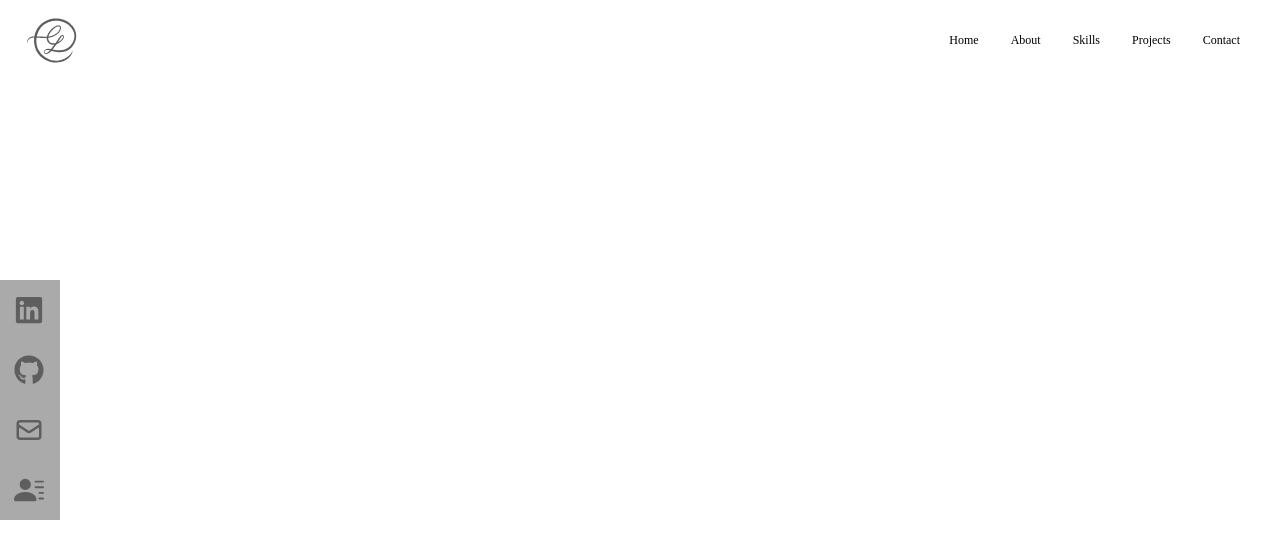
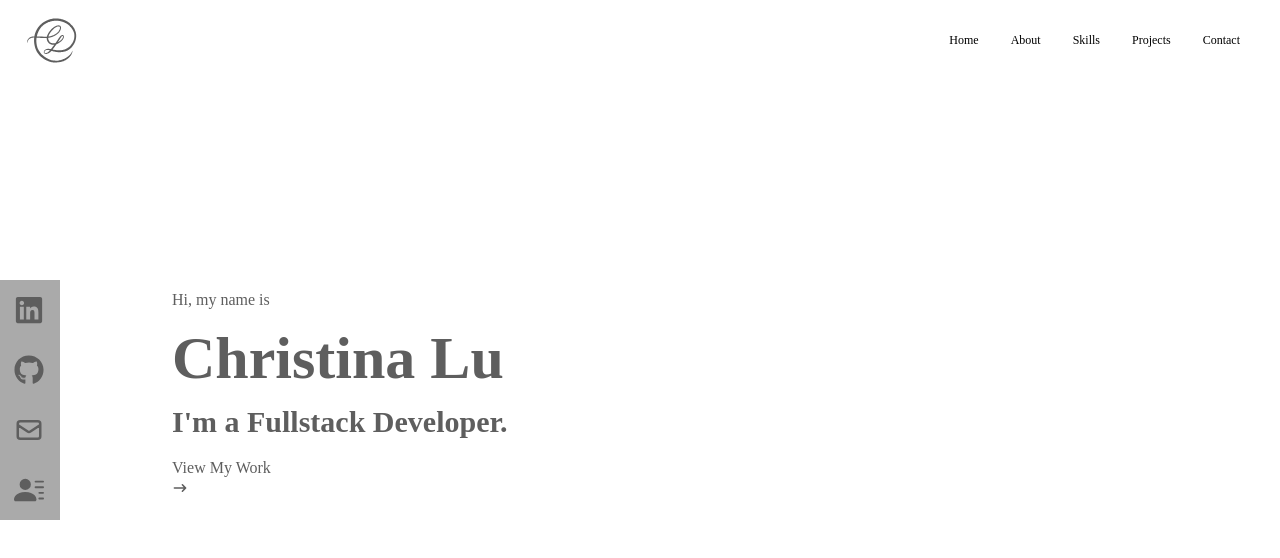
Before and after one commit to christinalu3799/react-portfolio, a React (Create React App) app: page / in a window 1280 px wide. Shown: the top 558 px of the page. Built offline with nearby package versions, Linux system fonts and the light colour scheme.

Commit message:
added home page

```diff
--- a/src/components/Home.jsx
+++ b/src/components/Home.jsx
@@ -1,10 +1,18 @@
 import React from 'react'
-import {hiArrowNarrowRight} from 'react-icons/hi'
+import {HiArrowNarrowRight} from 'react-icons/hi'
 
 const Home = () => {
   return (
-    <div className='w-full h-screen bg-[#ffffff]'>
-
+    <div name='home' className='w-full h-screen bg-[#ffffff]'>
+      {/* container */}
+      <div className='max-w-[1000px] mx-auto px-8 flex flex-col justify-center h-full font-mono text-[#5e5e5e]'>
+        <p className=''>Hi, my name is</p>
+        <h1 className='text-5xl sm:text-6xl font-bold font-display py-4'>Christina Lu</h1>
+        <h2 className='text-2xl sm:text-3xl font-bold'>I'm a Fullstack Developer.</h2>
+        <div className='py-4'>
+          <button>View My Work <HiArrowNarrowRight /></button>
+        </div>
+      </div>
     </div>
   )
 }
--- a/src/index.css
+++ b/src/index.css
@@ -3,7 +3,7 @@
 @tailwind utilities;
 
 @import url('https://fonts.googleapis.com/css2?family=Roboto+Mono&family=Source+Code+Pro:wght@300&display=swap');
-
+@import url('https://fonts.googleapis.com/css2?family=Libre+Baskerville&display=swap');
 @layer base {
     body {
         @apply font-[SourceCodePro];
--- a/tailwind.config.js
+++ b/tailwind.config.js
@@ -4,7 +4,8 @@ module.exports = {
   theme: {
     extend: {
       fontFamily: {
-        'mono': ['Source Code Pro']
+        'mono': ['Source Code Pro'],
+        'display': ['Libre Baskerville']
       }
     },
   },
```
